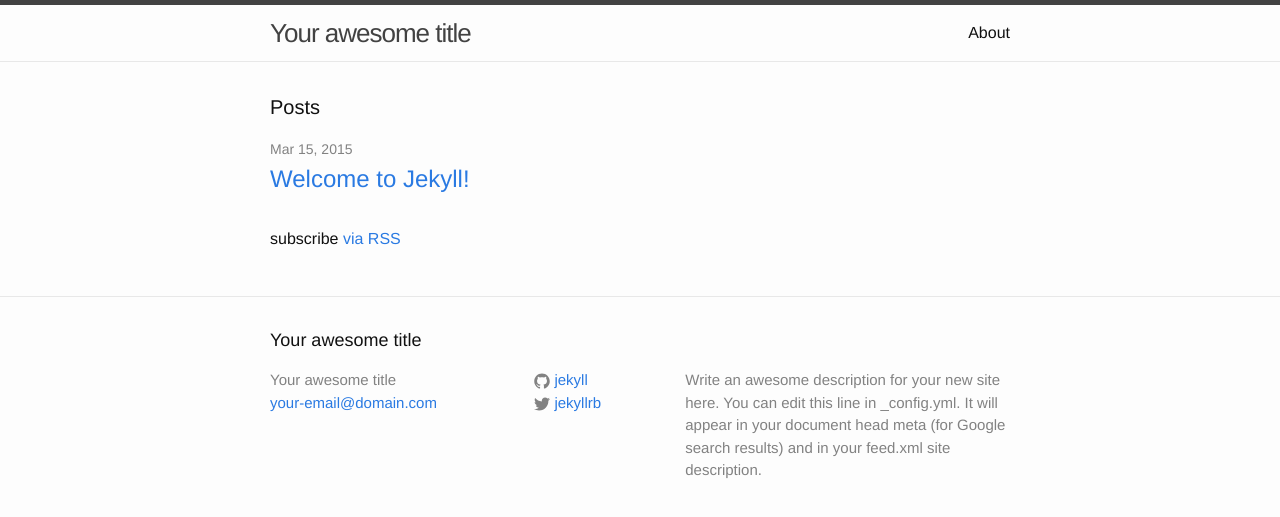
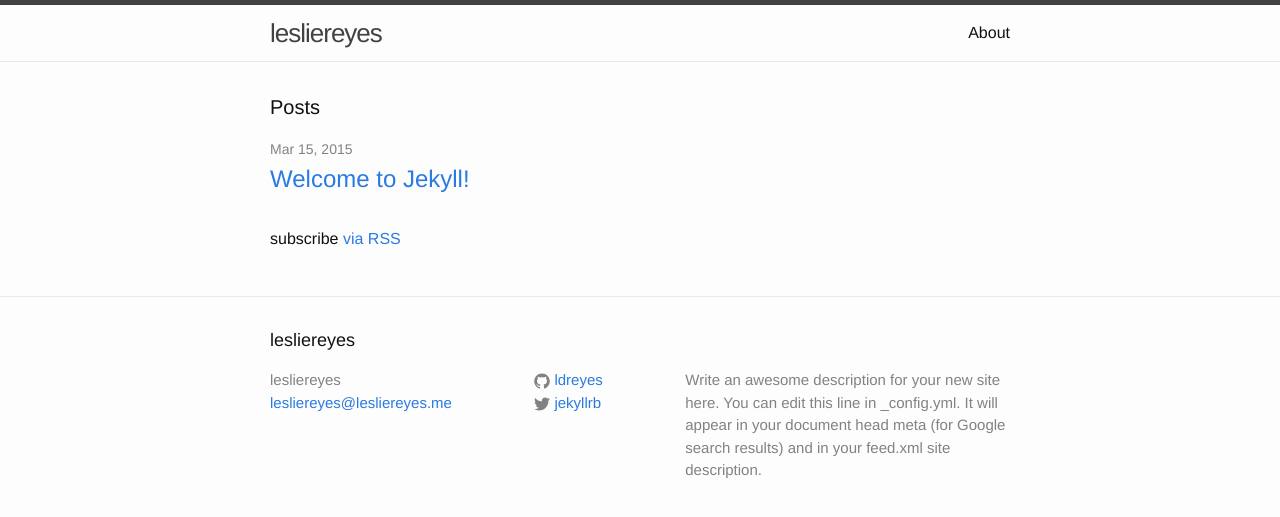
Before and after one commit to ldreyes/ldreyes.github.io, a Jekyll site: the page built from index.html, in a window 1280 px wide. Shown: the top 517 px of the page. Built offline with Jekyll 4.4.1, drawn with Linux system fonts in a browser that asks for light colours.

Commit message:
minor changes

```diff
--- a/_config.yml
+++ b/_config.yml
@@ -1,6 +1,6 @@
 # Site settings
-title: Your awesome title
-email: your-email@domain.com
+title: lesliereyes
+email: lesliereyes@lesliereyes.me
 description: > # this means to ignore newlines until "baseurl:"
   Write an awesome description for your new site here. You can edit this
   line in _config.yml. It will appear in your document head meta (for
@@ -8,7 +8,7 @@ description: > # this means to ignore newlines until "baseurl:"
 baseurl: "" # the subpath of your site, e.g. /blog/
 url: "lesliereyes.com" # the base hostname & protocol for your site
 twitter_username: jekyllrb
-github_username:  jekyll
+github_username:  ldreyes
 
 # Build settings
 markdown: kramdown
```
